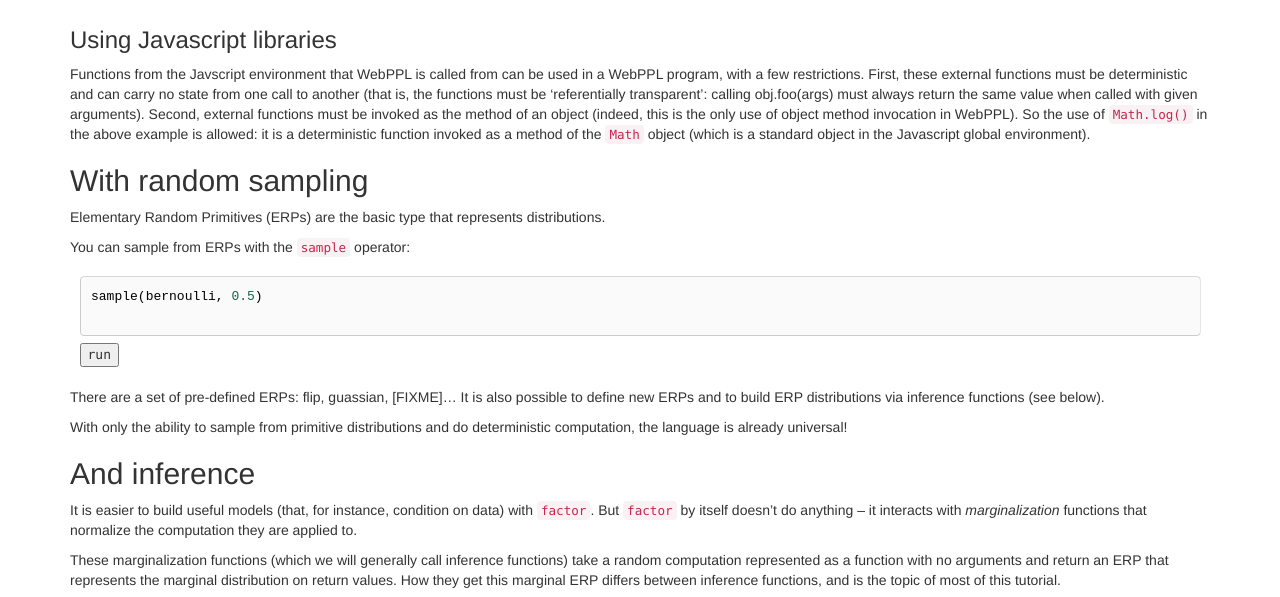
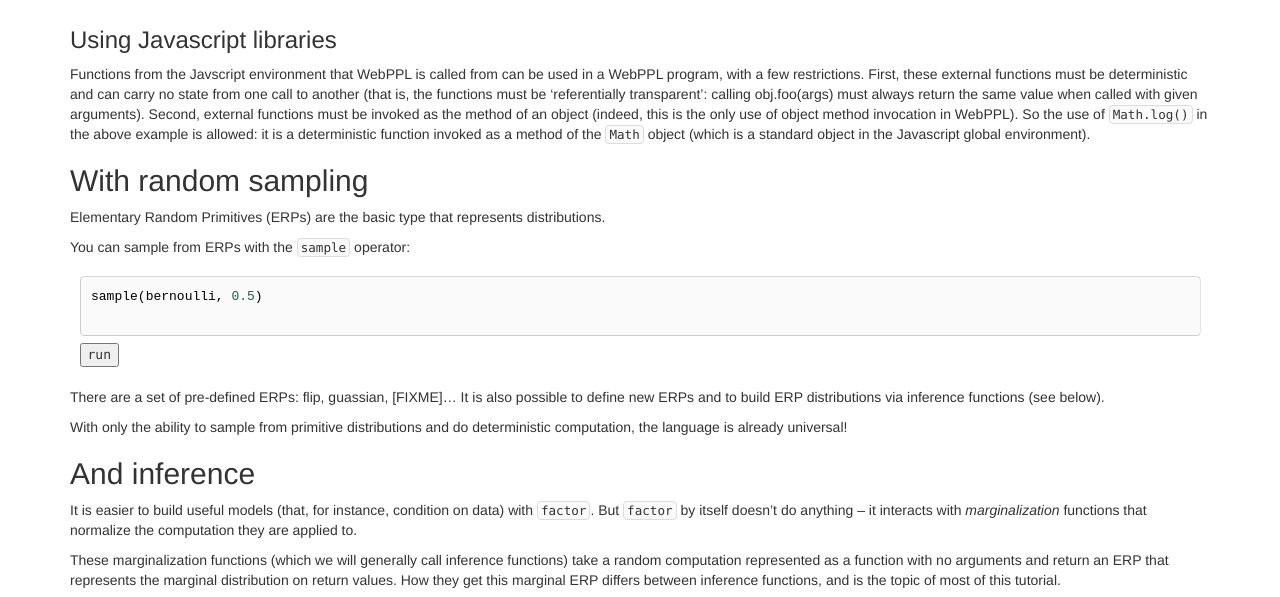
Before and after one commit to probmods/dippl, a Jekyll site: the page built from lectures/WebPPL.md, in a window 1280 px wide. Shown: the part 739-1336 px from the top of the page. Built offline with Jekyll 4.4.1, drawn with Linux system fonts in a browser that asks for light colours; nearby versions of some CDN libraries; library files that are not in the unit come from our copies.

Commit message:
Adjust inline code css. Fixes #4.

```diff
--- a/assets/css/custom.css
+++ b/assets/css/custom.css
@@ -28,3 +28,13 @@ pre {
   margin-bottom: .5em;
   display: none;
 }
+
+p code {
+  color: #333;
+  background-color: #fafafa;
+  border: 1px solid #dcdcdc;
+  border-radius: 4px;
+  padding: 1px;
+  padding-left: 3px;
+  padding-right: 3px;
+}
```
